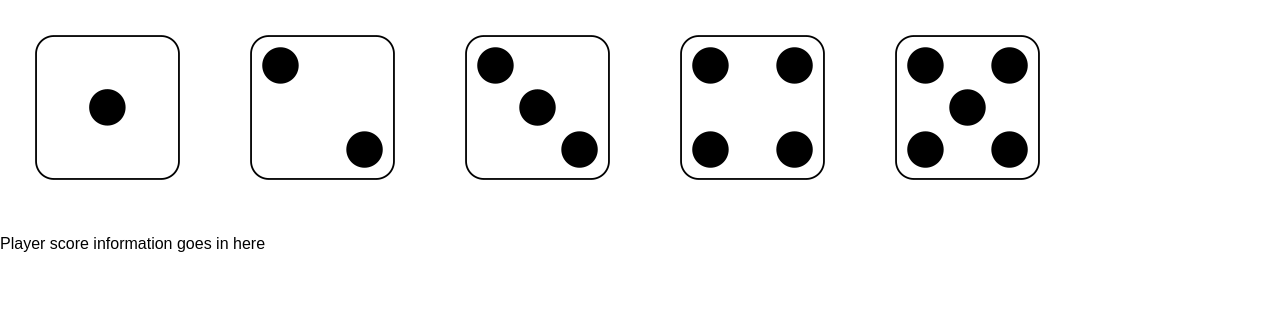
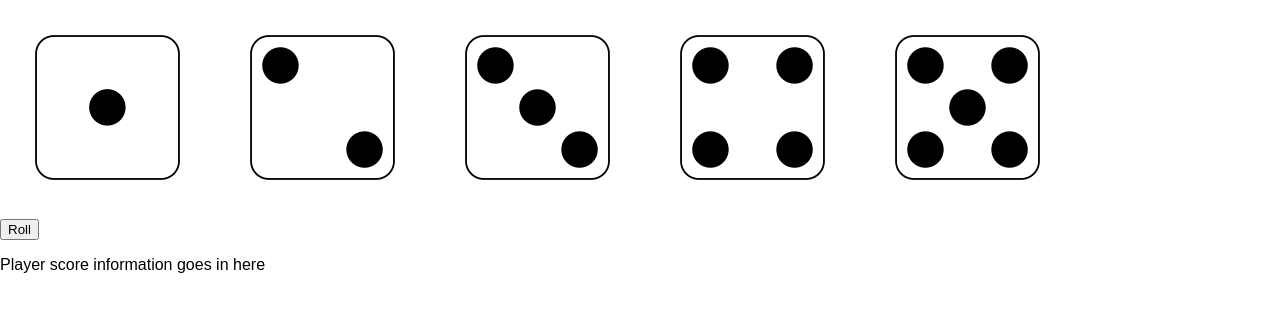
Before and after one commit to cifarquhar/yahtzee, a React (Create React App) app: page / in a window 1280 px wide. Shown: the top 312 px of the page. Built offline with nearby package versions, Linux system fonts and the light colour scheme.

Commit message:
add roll button to dice container

```diff
--- a/src/containers/DiceContainer.jsx
+++ b/src/containers/DiceContainer.jsx
@@ -1,4 +1,5 @@
 import React, { Component } from "react";
+import {Button} from "react-bootstrap"
 import Dice from "../components/Dice";
 import "../styles/containers.css";
 
@@ -7,12 +8,15 @@ class DiceContainer extends Component {
   render() {
 
     return (
+      <div>
         <div className="dice-container">
           <Dice value={1}/>
           <Dice value={2}/>
           <Dice value={3}/>
           <Dice value={4}/>
           <Dice value={5}/>
+        </div>
+        <Button block>Roll</Button>
       </div>
     );
 
```
Lines whose indentation alone changed are shown as unchanged.
